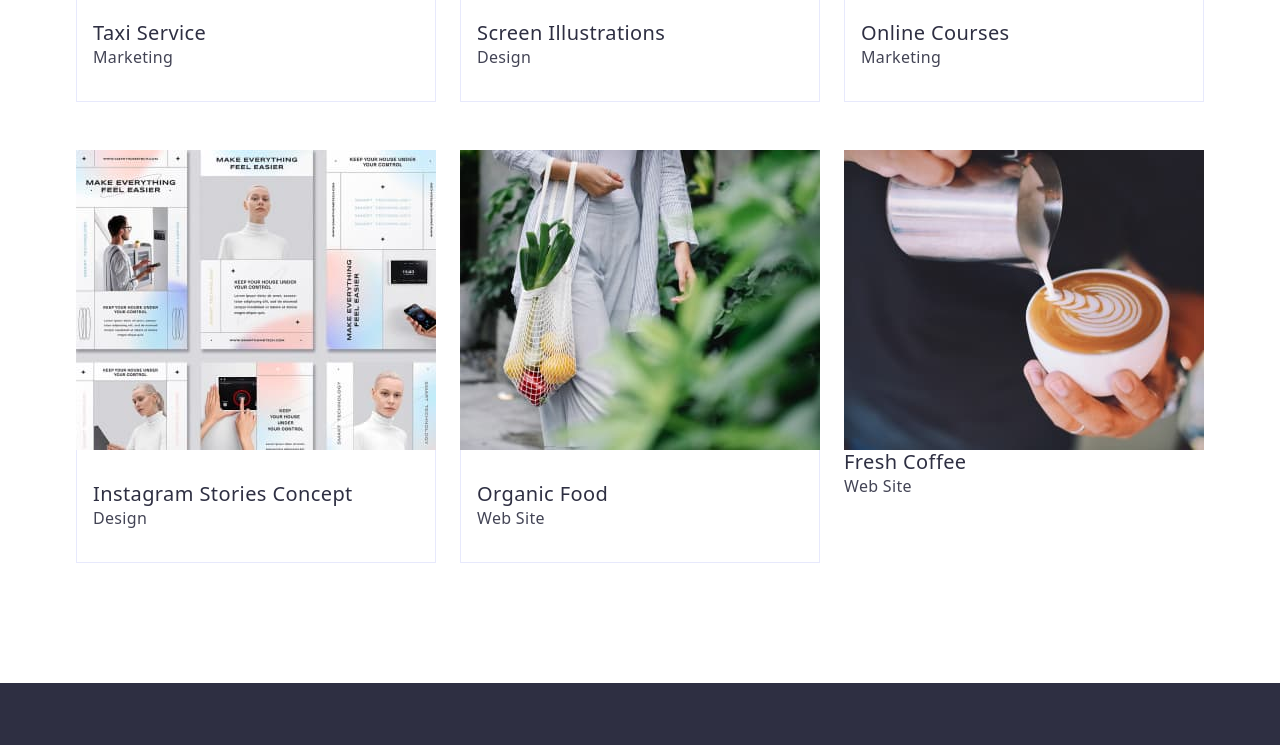
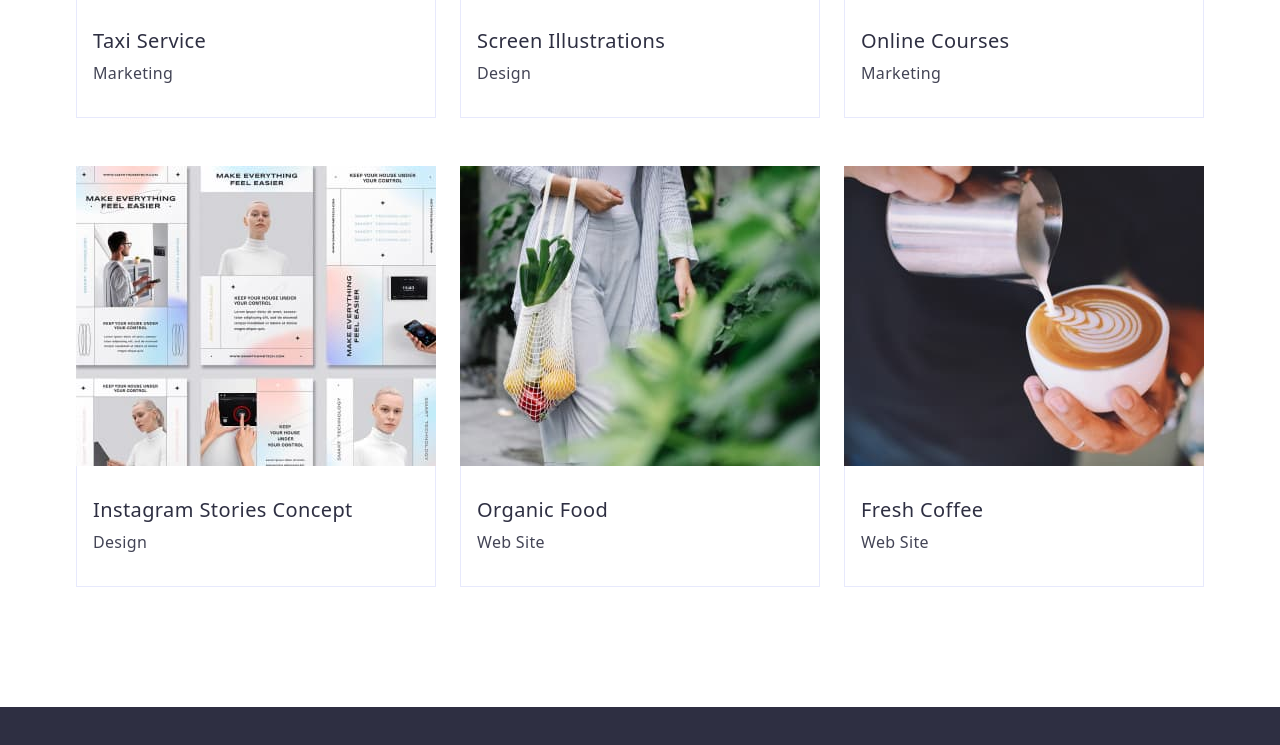
Before and after one commit to VladRaFeed/goit-markup-hw-03, a plain HTML site: page portfolio.html in a window 1280 px wide. Shown: the part 1063-1808 px from the top of the page. Drawn offline with nearby package versions, Linux system fonts and the light colour scheme.

Commit message:
Fixed margins, and last card in portfolio

```diff
--- a/css/styles.css
+++ b/css/styles.css
@@ -258,7 +258,7 @@ img {
 
 .section-title-top-team {
   text-align: center;
-  padding-bottom: 72px;
+  margin-bottom: 72px;
   color: var(--main-text-color);
   font-size: 36px;
   line-height: 1.1;
@@ -352,6 +352,7 @@ img {
   font-size: 20px;
   line-height: 1.2;
   letter-spacing: 0.02em;
+  margin-bottom: 8px;
 }
 .card-section-text {
   color: var(--p-color);
--- a/portfolio.html
+++ b/portfolio.html
@@ -161,13 +161,13 @@
             </div>
           </li>
           <li class="flex-element">
-            <div class="flex-element">
             <img
               src="./images/img09.jpg"
               alt="fresh-coffee"
               width="360"
               height="300"
             />
+            <div class="card-list-img">
             <h2 class="card-section-title">Fresh Coffee</h2>
             <p class="card-section-text">Web Site</p>
             </div>
```
